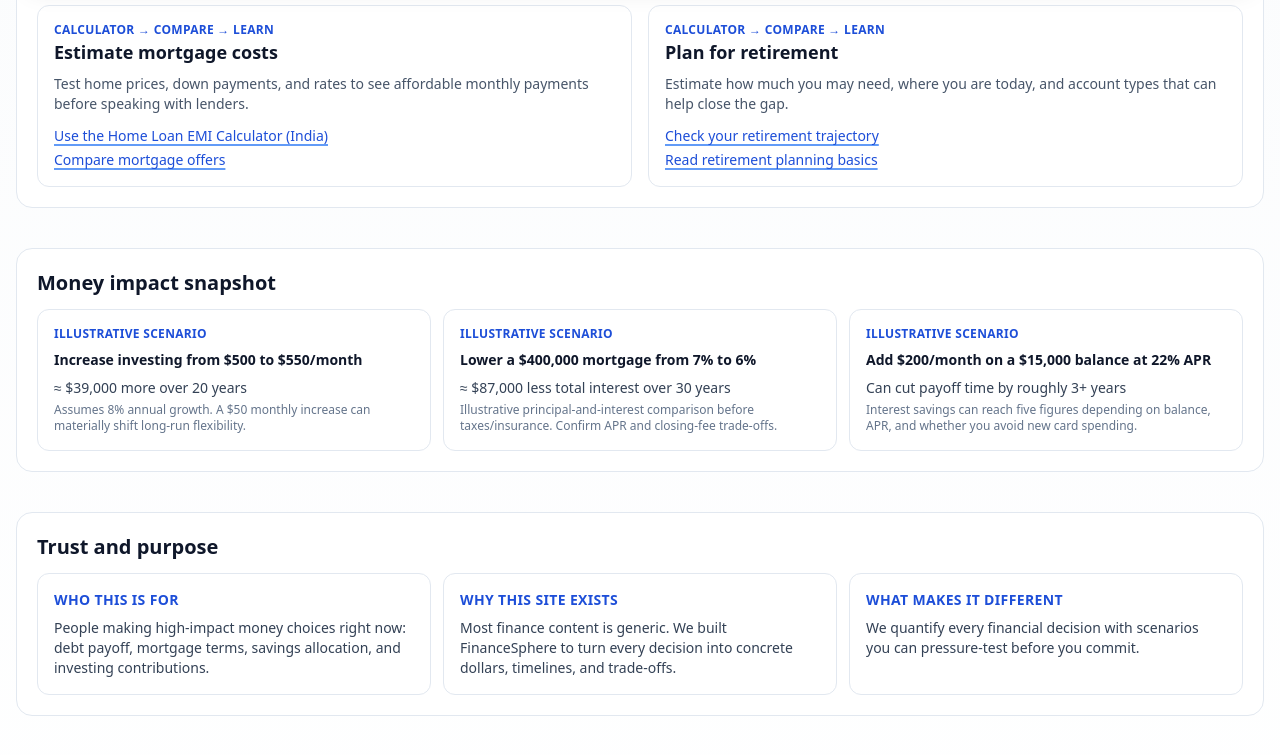
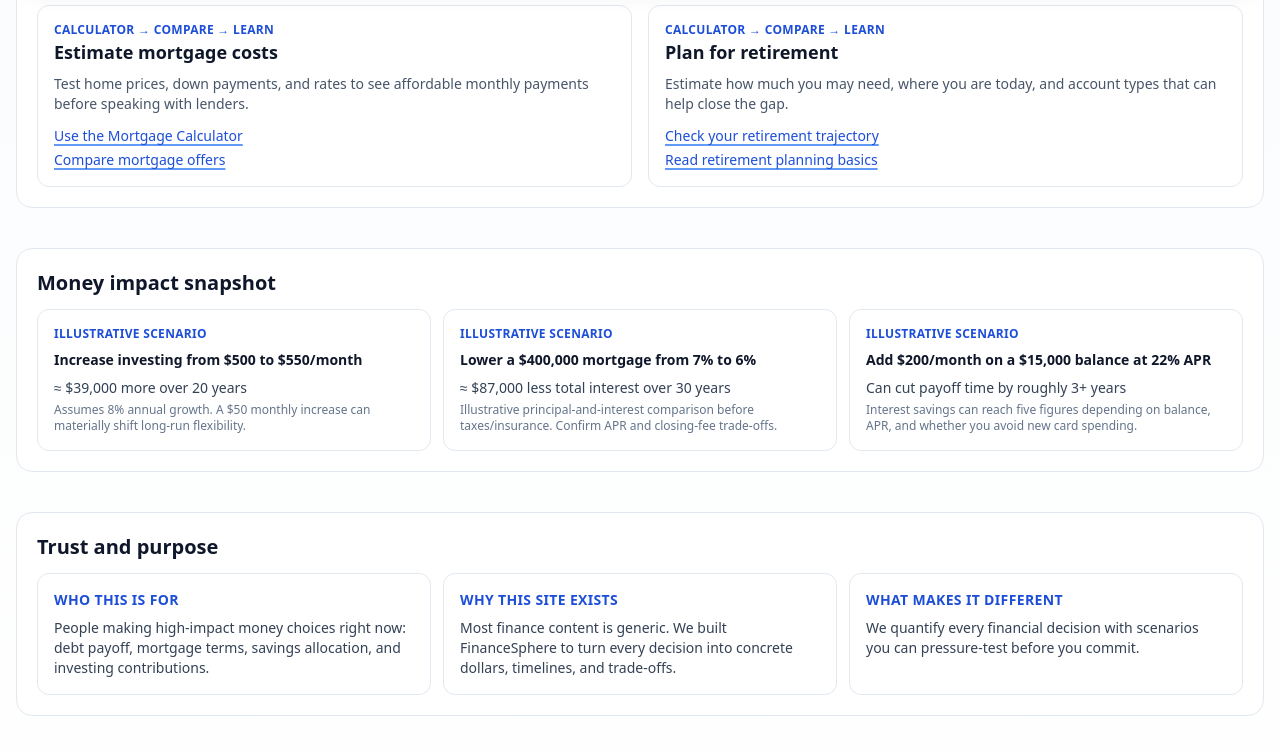
Before and after one commit to anil2148/finance_website, a Next.js app: page / in a window 1280 px wide. Shown: the part 800-1555 px from the top of the page. Built offline with nearby package versions, Linux system fonts and the light colour scheme; no server answers.

Commit message:
Fix CI test failure and correct US homepage market separation
Agent-Logs-Url: https://github.com/anil2148/finance_website/sessions/8fe67bb3-820f-4e3d-9440-5fd83334b0b1

Co-authored-by: anil2148 <33781442+anil2148@users.noreply.github.com>

```diff
--- a/components/home/HomepageLayout.tsx
+++ b/components/home/HomepageLayout.tsx
@@ -10,7 +10,7 @@ import AuthorBox from '@/components/common/AuthorBox';
 
 const popularCalculators = [
   {
-    title: 'Home Loan EMI Calculator (India)',
+    title: 'Mortgage Calculator',
     href: '/calculators/mortgage-calculator',
     description: 'Estimate monthly principal-and-interest payments before you choose a home budget or loan term.'
   },
@@ -46,7 +46,7 @@ const goalCards = [
   {
     title: 'Estimate mortgage costs',
     description: 'Test home prices, down payments, and rates to see affordable monthly payments before speaking with lenders.',
-    primaryLabel: 'Use the Home Loan EMI Calculator (India)',
+    primaryLabel: 'Use the Mortgage Calculator',
     primaryHref: '/calculators/mortgage-calculator',
     secondaryLabel: 'Compare mortgage offers',
     secondaryHref: '/compare/mortgage-rate-comparison'
```
Also changed, not shown: tests/run-tests.js (+1 -0 lines), 2 other files (tests, documents, lock files or other folders).
